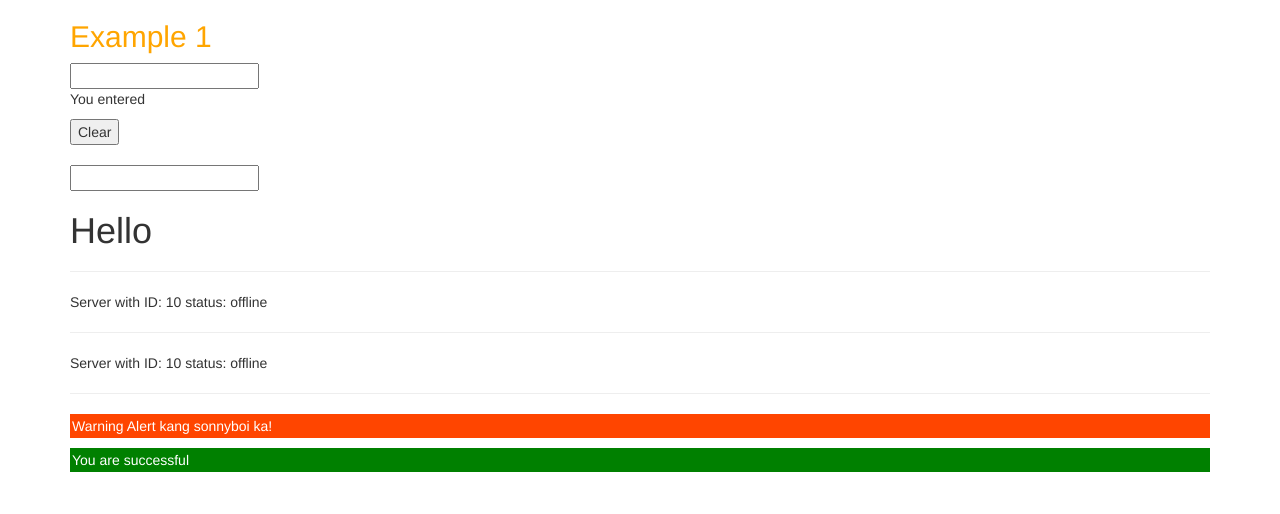
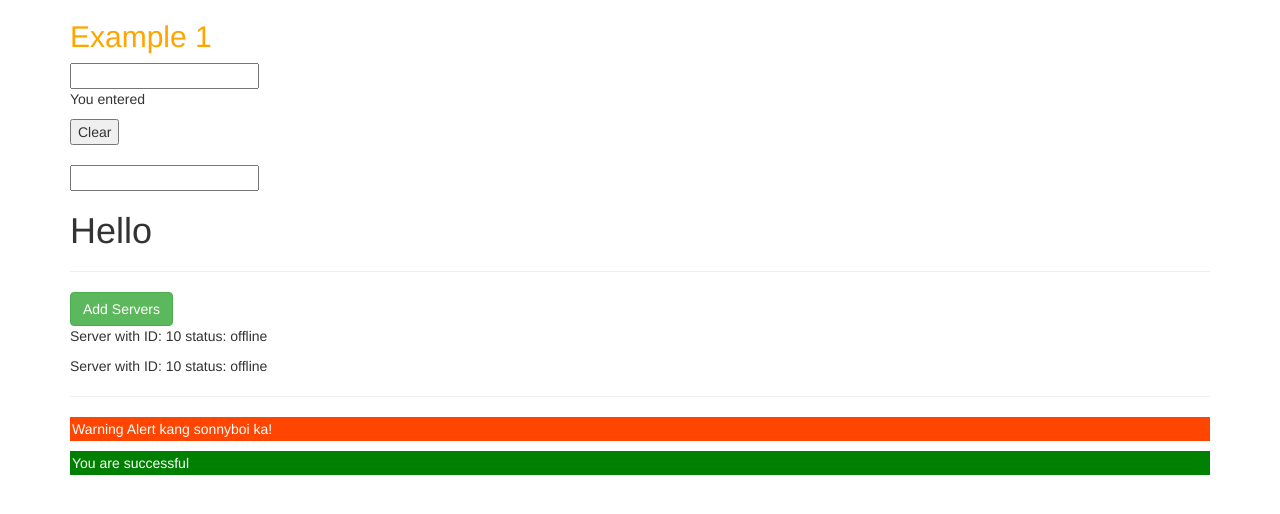
Before and after one commit to cjdelacruz0626/Angular-Training, an Angular app in the folder Udemy-Training/my-app/: page / in a window 1280 px wide. Shown: the top 514 px of the page. Built offline with nearby package versions, Linux system fonts and the light colour scheme.

Commit message:
Working on Property Binding

```diff
--- a/Udemy-Training/my-app/src/app/server/server.component.html
+++ b/Udemy-Training/my-app/src/app/server/server.component.html
@@ -1,2 +1 @@
-<hr>
 <p>Server with ID: {{ serverId }} status: {{ getServerStatus() }}</p>
--- a/Udemy-Training/my-app/src/app/servers/servers.component.html
+++ b/Udemy-Training/my-app/src/app/servers/servers.component.html
@@ -1,2 +1,4 @@
+<hr>
+<button class="btn btn-success" [disabled]="!allowNewServer">Add Servers</button>
 <app-server></app-server>
 <app-server></app-server>
--- a/Udemy-Training/my-app/src/app/servers/servers.component.ts
+++ b/Udemy-Training/my-app/src/app/servers/servers.component.ts
@@ -7,7 +7,13 @@
 })
 export class ServersComponent implements OnInit {
 
-  constructor() { }
+  allowNewServer = false;
+
+  constructor() {
+    setTimeout(() => {
+      this.allowNewServer = true;
+    }, 2000)
+   }
 
   ngOnInit(): void {
   }
```
